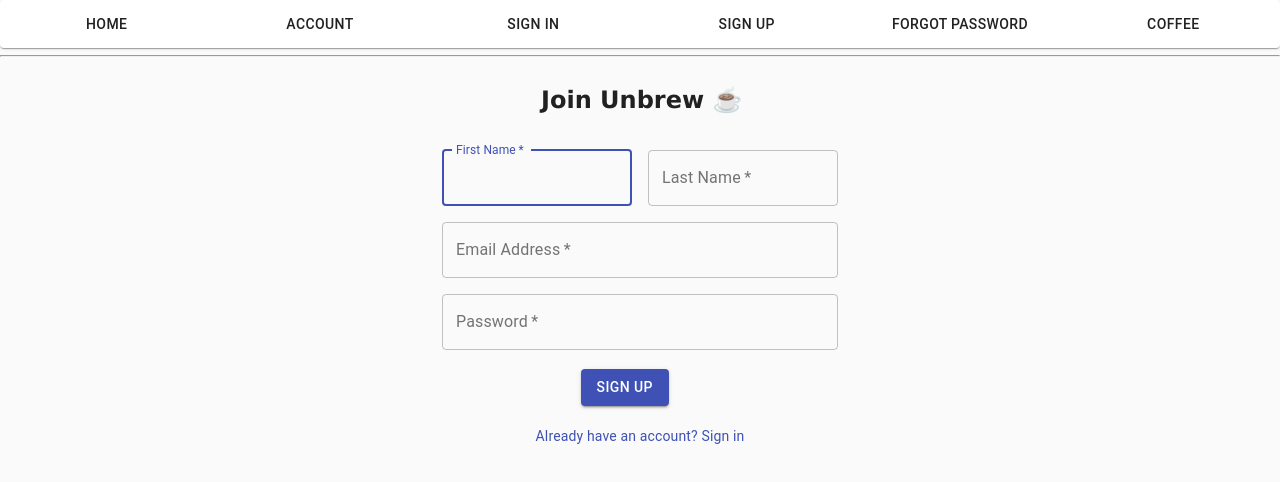
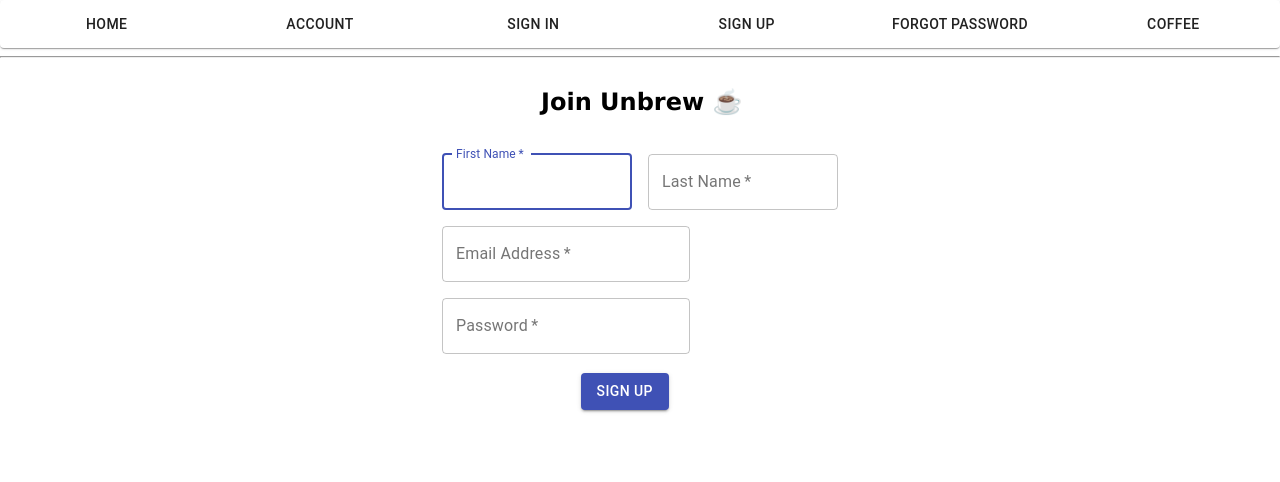
Before and after one commit to Cooper-Cole/unbrew, a React (Create React App) app: page /signup in a window 1280 px wide. Shown: the top 482 px of the page. Built offline with nearby package versions, Linux system fonts and the light colour scheme.

Commit message:
Code clean-up & UI clean-up

```diff
--- a/src/components/account.js
+++ b/src/components/account.js
@@ -65,13 +65,12 @@
             },
             styleButton: {
               marginTop: "5%",
-              marginLeft: "35%",
+              // marginLeft: "25%",
               marginBottom: "5%"
             }
           }
         return(
             <Container component="main" maxWidth="xs">
-            <CssBaseline />
             <div >
               <h1 style={stylePage.styleHead} component="h1" variant="h5">
               Account ☕
@@ -109,6 +108,7 @@
                 </Grid>
                 <Button
                   style={stylePage.styleButton}
+                  fullWidth
                   type="submit"
                   variant="contained"
                   color="primary"
--- a/src/components/mainform.js
+++ b/src/components/mainform.js
@@ -63,11 +63,11 @@
 
     const stylePage = {
       styleHead: {
-        marginLeft: "3%",
+        marginLeft: "33%",
         fontFamily: "Verdana",
         fontWeight: "bold",
-        paddingBottom: "2%",
-        paddingTop: "2%"
+        // paddingBottom: "2%",
+        // paddingTop: "2%"
       },
       styleButton: {
         marginTop: "5%",
--- a/src/components/passwordForget.js
+++ b/src/components/passwordForget.js
@@ -1,49 +1,24 @@
 import React from 'react';
-// import Avatar from '@material-ui/core/Avatar';
-import Button from '@material-ui/core/Button';
-import CssBaseline from '@material-ui/core/CssBaseline';
-import TextField from '@material-ui/core/TextField';
-// import Link from '@material-ui/core/Link';
-import Grid from '@material-ui/core/Grid';
-import Typography from '@material-ui/core/Typography';
-import { makeStyles } from '@material-ui/core/styles';
-import Container from '@material-ui/core/Container';
+import { Button, TextField, Grid, Container } from '@material-ui/core';
 
-
-const useStyles = makeStyles(theme => ({
-  paper: {
-    marginTop: theme.spacing(8),
-    display: 'flex',
-    flexDirection: 'column',
-    alignItems: 'center',
-  },
-//   avatar: {
-//     margin: theme.spacing(1),
-//     backgroundColor: theme.palette.secondary.main,
-//   },
-  form: {
-    width: '100%', // Fix IE 11 issue.
-    marginTop: theme.spacing(3),
-  },
-  submit: {
-    margin: theme.spacing(2, 0, 1),
-  },
-}));
+const stylePage = {
+  styleHead : {
+      marginLeft: "30%",
+      fontFamily: "Verdana",
+      fontWeight: "bold",
+      // paddingBottom: "5%",
+      // paddingTop: "5%"
+  }
+}
 
 export default function PasswordForget() {
-  const classes = useStyles();
-
   return (
-    <Container component="main" maxWidth="xs">
-      <CssBaseline />
-      <div className={classes.paper}>
-        {/* <Avatar className={classes.avatar}>
-        </Avatar> */}
-        <Typography component="h1" variant="h5">
-        Forgot Password? Enter your Email
-        </Typography>
+    <Container style={stylePage.styleHead} component="main" maxWidth="xs">
+        <h1 maxWidth="m" variant="h1" align="center">
+        Forgot Password?
+        </h1>
         <p> </p>
-          <Grid container spacing={2}>
+          <Grid >
             <Grid item xs={12}>
               <TextField
                 variant="outlined"
@@ -56,22 +31,15 @@
               />
             </Grid>
           </Grid>
+          <p></p>
           <Button
             type="submit"
-            // fullWidth
+            fullWidth
             variant="contained"
             color="primary"
-            className={classes.submit}>
+            >
             Submit
           </Button>
-          <Grid container justify="center">
-            <Grid item>
-              {/* <Link href="#" variant="body2">
-                Already have an account? Sign in
-              </Link> */}
-            </Grid>
-          </Grid>
-      </div>
     </Container>
   );
 }
--- a/src/components/signin.js
+++ b/src/components/signin.js
@@ -63,8 +63,8 @@
           </Button>
           <Grid container justify="center">
             <Grid item>
-              <Link to exact href={ROUTES.SIGN_UP} label="Sign In" variant="body2">
-                Don't have an account? Sign up!
+              <Link to exact href={ROUTES.PASSWORD_FORGET} label="Forgot Password" variant="body3">
+                Click here to reset password.
               </Link>
             </Grid>
           </Grid>
--- a/src/components/signup.js
+++ b/src/components/signup.js
@@ -26,15 +26,12 @@
 export default function SignUpPage() {
   return (
     <Container component="main" maxWidth="xs">
-      <CssBaseline />
-        {/* <Avatar className={classes.avatar}>
-        </Avatar> */}
         <Typography style={stylePage.styleHead} component="h1" variant="h5">
         Join Unbrew ☕️
         </Typography>
         <p> </p>
           <Grid container spacing={2}>
-            <Grid item xs={12} sm={6}>
+            <Grid item  sm={6}>
               <TextField
                 autoComplete="fname"
                 name="firstName"
@@ -46,7 +43,7 @@
                 autoFocus
               />
             </Grid>
-            <Grid item xs={12} sm={6}>
+            <Grid item sm={6}>
               <TextField
                 variant="outlined"
                 required
@@ -57,7 +54,7 @@
                 autoComplete="lname"
               />
             </Grid>
-            <Grid item xs={12}>
+            <Grid item s={12}>
               <TextField
                 variant="outlined"
                 required
@@ -68,7 +65,7 @@
                 autoComplete="email"
               />
             </Grid>
-            <Grid item xs={12}>
+            <Grid item s={12}>
               <TextField
                 variant="outlined"
                 required
@@ -87,13 +84,6 @@
             color="primary">
             Sign Up
           </Button>
-          <Grid container justify="center">
-            <Grid item>
-              <Link to exact href={ROUTES.SIGN_IN} label="Sign In" variant="body2">
-                Already have an account? Sign in
-              </Link>
-            </Grid>
-          </Grid>
     </Container>
   );
 }
```
